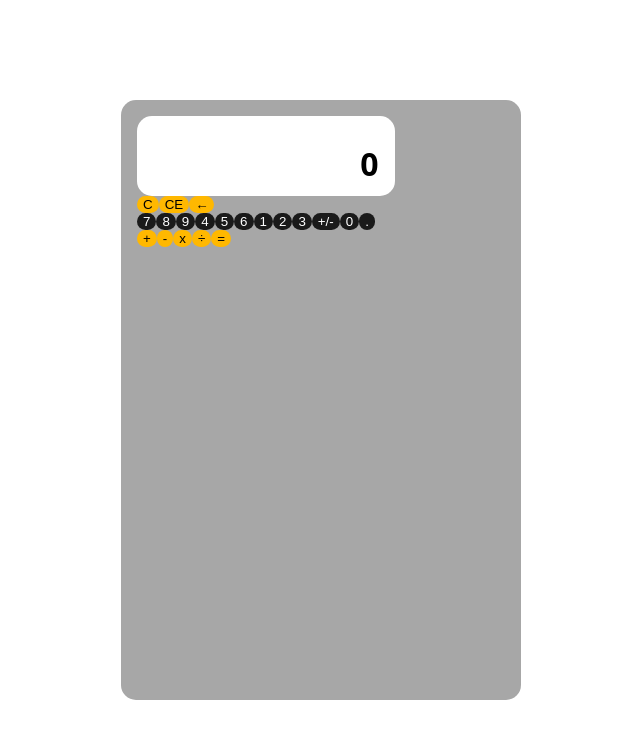
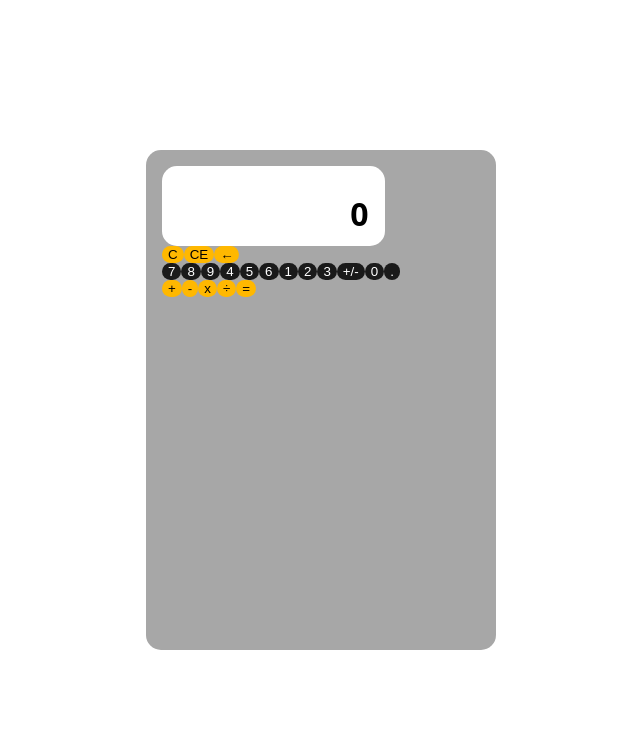
Before and after one commit to DanielCatania/calculator, a Next.js app: page / in a window 1280 px wide. Shown: the top 738 px of the page, without its empty margins (319-959 px from the left). Built offline with nearby package versions, Linux system fonts and the light colour scheme.

Commit message:
changing calculator proportion

```diff
--- a/src/components/Calc/BoxCalc.ts
+++ b/src/components/Calc/BoxCalc.ts
@@ -3,8 +3,8 @@ import styled from "styled-components";
 const BoxCalc = styled.div`
   width: 90%;
   height: 80%;
-  max-width: 400px;
-  max-height: 600px;
+  max-width: 350px;
+  max-height: 500px;
 
   margin: auto;
   position: absolute;
```
